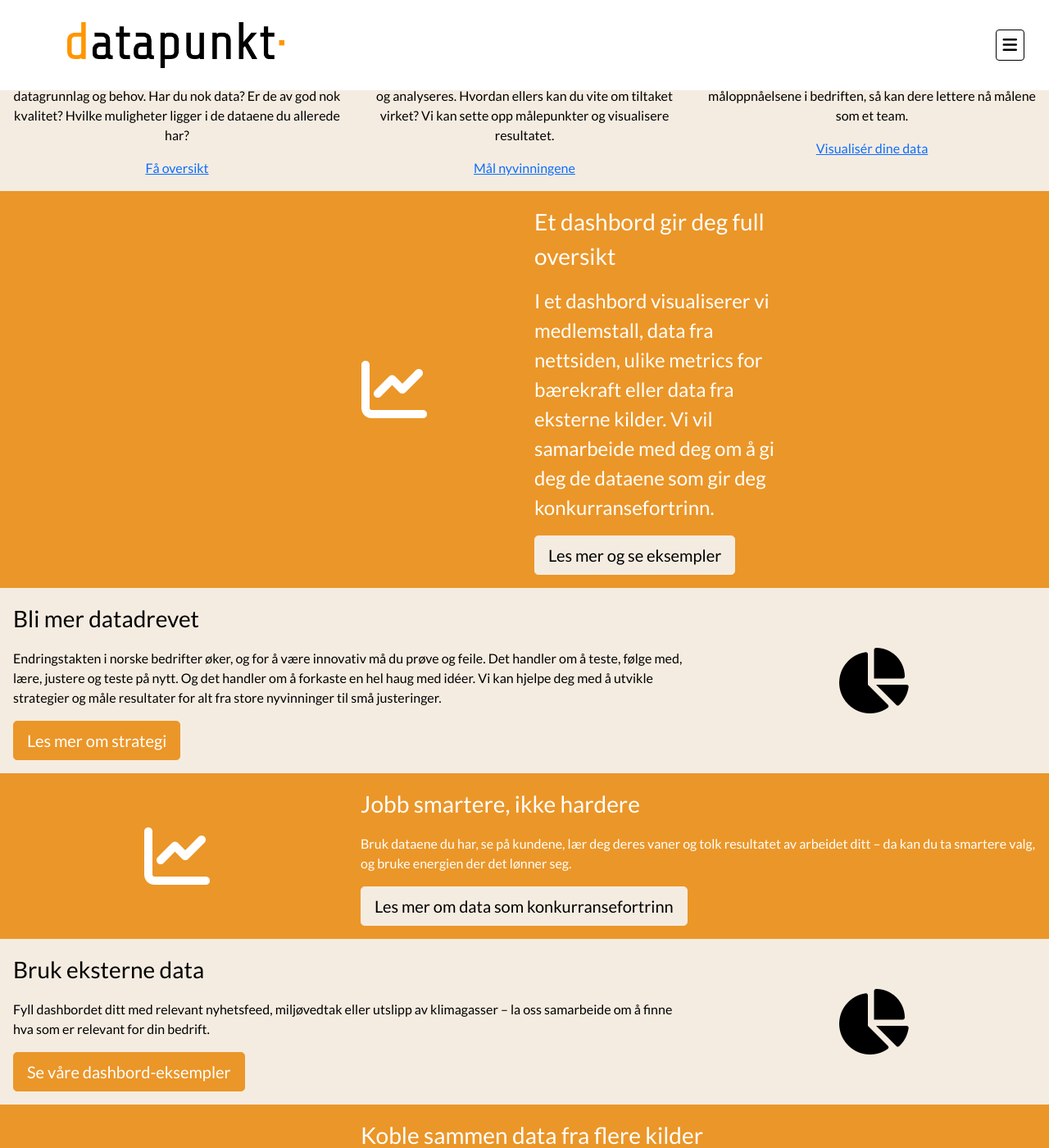
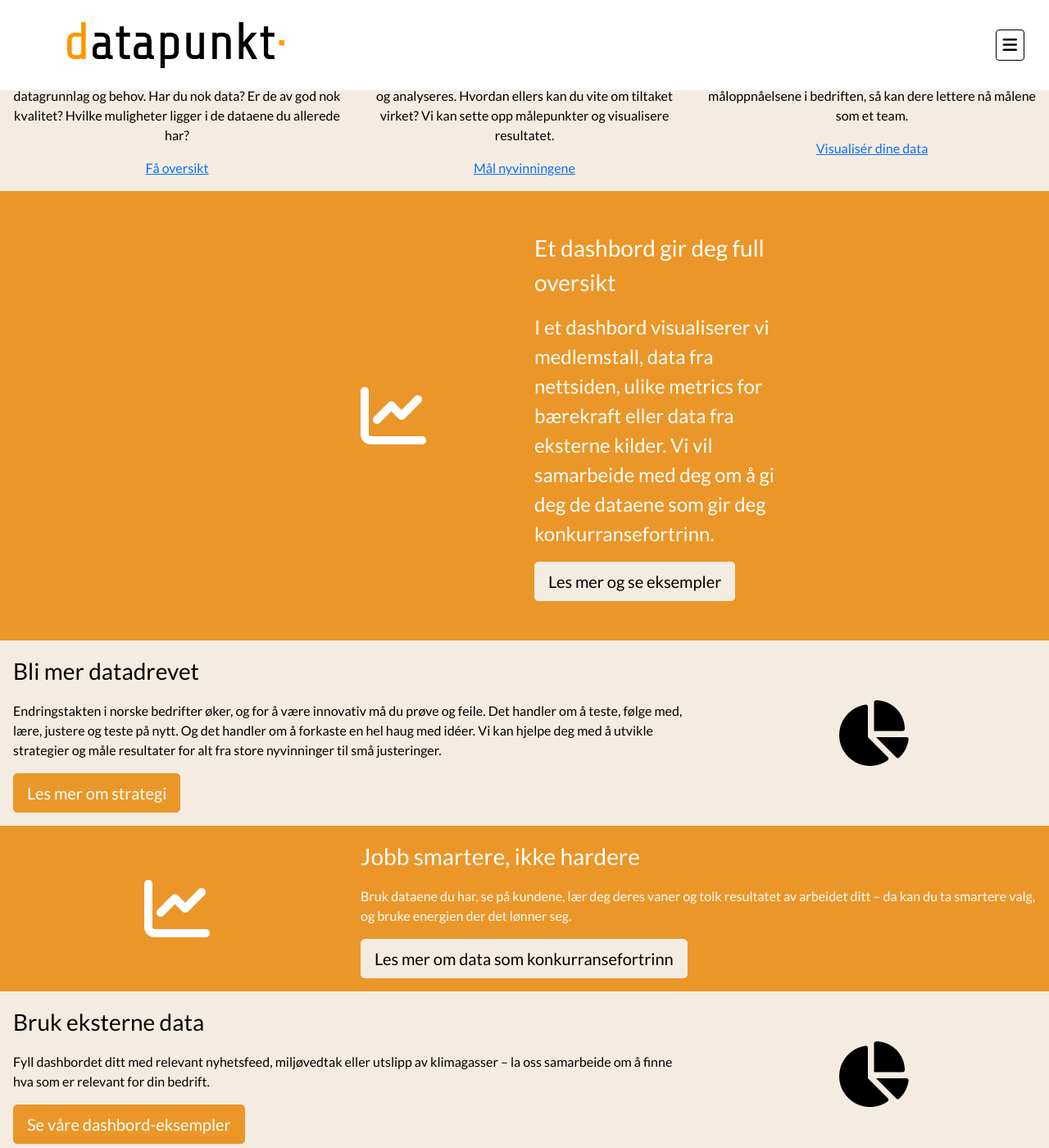
Before and after one commit to xibriz/datapunkt, a Jekyll site: the page built from docs/index.markdown, in a window 1280 px wide and 1400 px high, scrolled down 901 px. Shown: the whole window at 82% size. Built offline with Jekyll 4.4.1, drawn with Linux system fonts in a browser that asks for light colours; nearby versions of some CDN libraries; our own code applies the rules of GitHub Pages for plain Markdown files.

Commit message:
padding?

```diff
--- a/docs/_layouts/default.html
+++ b/docs/_layouts/default.html
@@ -90,7 +90,7 @@
         </div>
     </div>
 
-    <div class="container-fluid p-3 odd-container">
+    <div class="container-fluid odd-container">
         <div class="row">
             <div class="col-xl-3 offset-xl-3 col-lg-6 col-md-6 col-sm-6 col-xs-12">
                 <div class="d-flex align-items-center justify-content-center">
--- a/docs/assets/styles/style.css
+++ b/docs/assets/styles/style.css
@@ -50,8 +50,8 @@ body {
 }
 
 .container-fluid {
-    padding-top: 10%;
-    padding-bottom: 10%;
+    padding-top: 3rem;
+    padding-bottom: 3rem;
 }
 
 .img-fluid {
```
